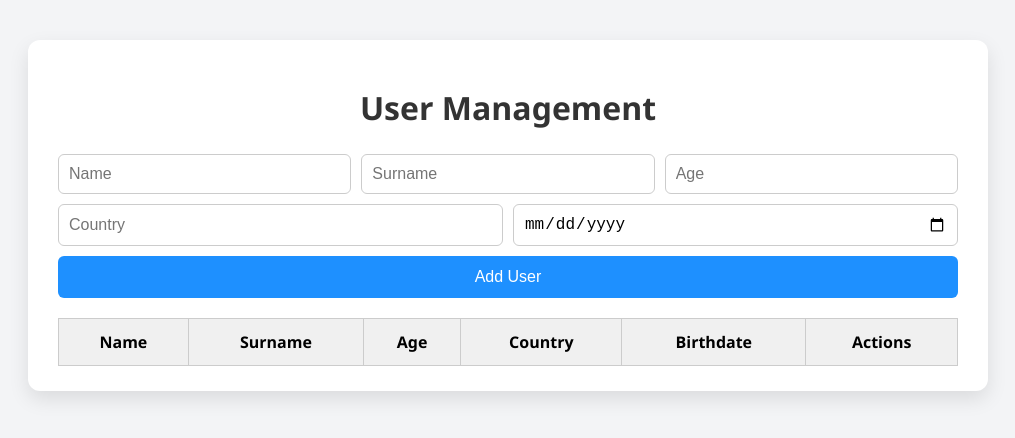
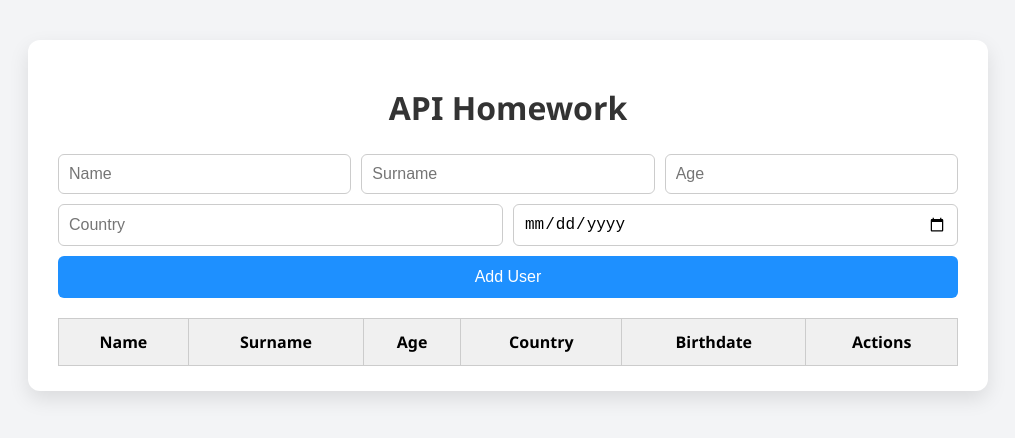
Before and after one commit to Temur-Malik/API-, a plain HTML site: page index.html in a window 1280 px wide. Shown: the whole page, without its empty margins (132-1147 px from the left). Drawn offline with Linux system fonts and the light colour scheme; no server answers.

Commit message:
API Homework

```diff
--- a/index.html
+++ b/index.html
@@ -3,12 +3,12 @@
 <head>
   <meta charset="UTF-8" />
   <meta name="viewport" content="width=device-width, initial-scale=1.0"/>
-  <title>User Management</title>
+  <title>API Homework</title>
   <link rel="stylesheet" href="style.css" />
 </head>
 <body>
   <div class="container">
-    <h1>User Management</h1>
+    <h1>API Homework</h1>
 
     <form id="userForm" class="user-form">
       <input type="text" id="name" placeholder="Name" required />
```
